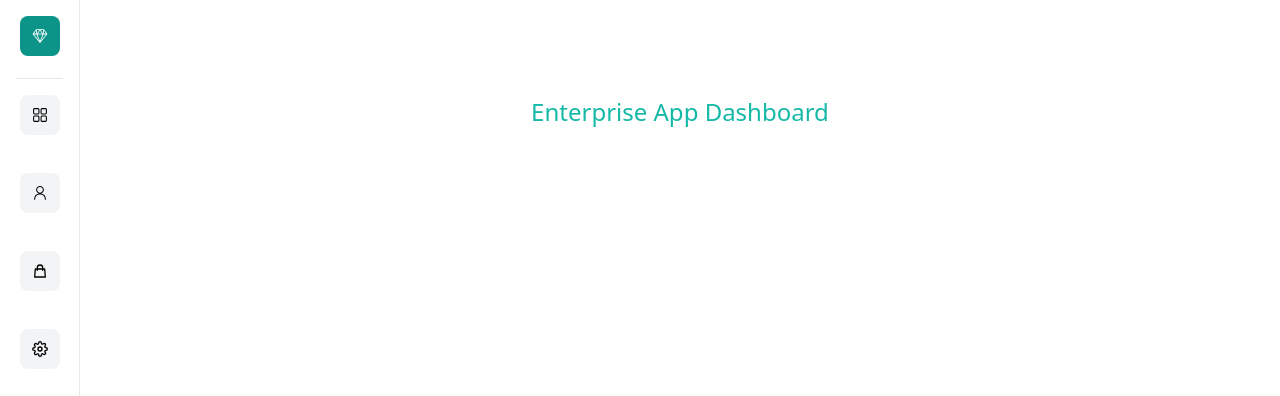
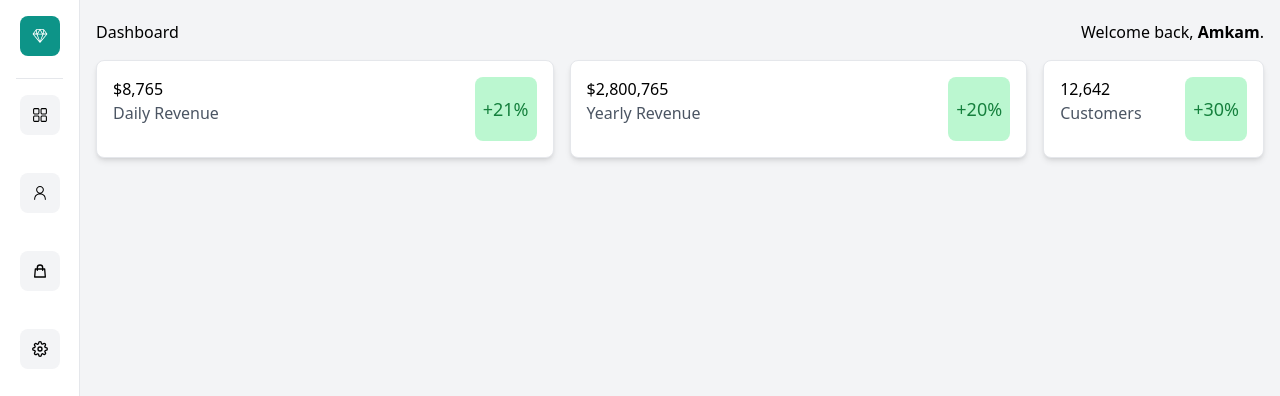
Before and after one commit to AmaduKamara/enterprise-dashboard, a Next.js app: page / in a window 1280 px wide. Shown: the top 396 px of the page. Built offline with nearby package versions, Linux system fonts and the light colour scheme.

Commit message:
Update index.js

```diff
--- a/pages/index.js
+++ b/pages/index.js
@@ -1,9 +1,6 @@
-import Head from 'next/head'
-import Image from 'next/image'
-import { Inter } from '@next/font/google'
-import styles from '@/styles/Home.module.css'
-
-const inter = Inter({ subsets: ['latin'] })
+import DashboardCards from "@/components/DashboardCards";
+import Header from "@/components/Header";
+import Head from "next/head";
 
 export default function Home() {
   return (
@@ -14,9 +11,10 @@ export default function Home() {
         <meta name="viewport" content="width=device-width, initial-scale=1" />
         <link rel="icon" href="/favicon.ico" />
       </Head>
-      <main className={styles.main}>
-        <h1 className='text-2xl text-teal-500'>Enterprise App Dashboard</h1>
+      <main className="bg-gray-100 min-h-screen">
+        <Header />
+        <DashboardCards />
       </main>
     </>
-  )
+  );
 }
```
